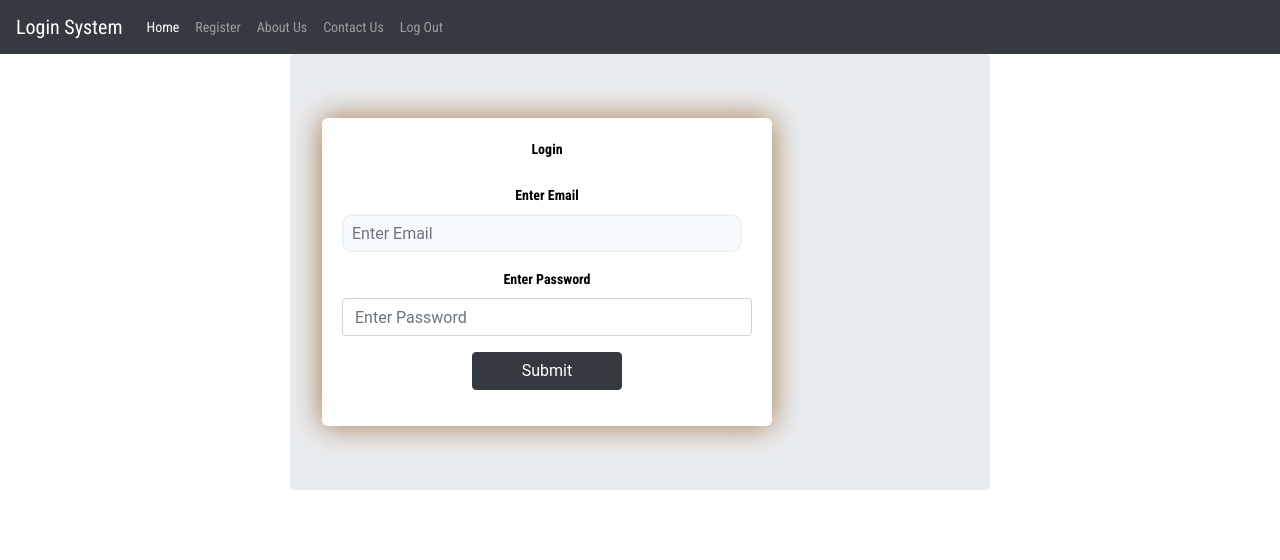
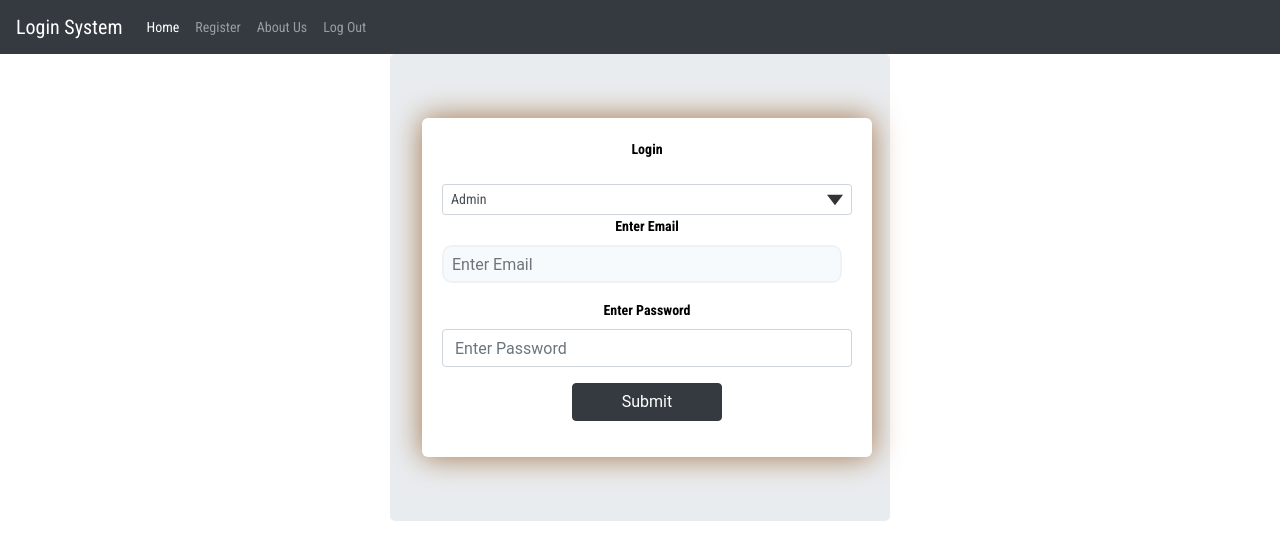
Before and after one commit to kaveri10/sprint3_login, a React (Create React App) app in the folder Sprint3_Login/: page / in a window 1280 px wide. Shown: the top 560 px of the page. Built offline with nearby package versions, Linux system fonts and the light colour scheme.

Commit message:
commited multi

```diff
--- a/Sprint3_Login/src/App.js
+++ b/Sprint3_Login/src/App.js
@@ -36,9 +36,7 @@ function App() {
             <Link to='/about'>
               <Nav.Link href="/about">About Us</Nav.Link>
             </Link>
-            <Link to='/contactus'>
-              <Nav.Link href="/contactus">Contact Us</Nav.Link>
-            </Link>
+
             <Link to='/'>
             <Nav.Link href="/">Log Out</Nav.Link>
             </Link>
@@ -52,7 +50,6 @@ function App() {
         <Route path='/welcome' component={WelcomeComponent} exact />
         <Route path='/' component={HomeUserComponent} exact />
         <Route path='/about' component={AboutUsComponent} exact/>
-        <Route path='/contactus' component={ContactForm} exact />
         <Route path='/register' component={RegisterUserComponent} exact/>
 
       </Switch>
--- a/Sprint3_Login/src/actions/register_user.js
+++ b/Sprint3_Login/src/actions/register_user.js
@@ -10,7 +10,8 @@ let registerUserAction = (user) => {
                         password : user.password,
                         phoneNo : user.phoneNo,
                         address : user.address,
-                        univName : user.univName
+                        univName : user.univName,
+                        role : user.role
                     },
                     {
                         "Content-type": "application/json; charset=UTF-8"
--- a/Sprint3_Login/src/components/about.js
+++ b/Sprint3_Login/src/components/about.js
@@ -1,12 +1,9 @@
 //About Us Component : CHECK WARNING.info FOR NOTES.....
-
-import MultipleLoginComponent from "./user_components/MultiLogin"
 
 
 const AboutUsComponent = () => {
     return (
         <div><h1>About Us Content ....</h1>
-        <MultipleLoginComponent></MultipleLoginComponent>
         </div>
     );
 }
--- a/Sprint3_Login/src/components/admin_components/admin.js
+++ b/Sprint3_Login/src/components/admin_components/admin.js
@@ -19,9 +19,9 @@ const AdminComponent = () => {
                     </Accordion.Toggle>
                     </Card.Header>
                     <Accordion.Collapse eventKey="0">
-                    {/* Search an Employee component */}
+
                     <Card.Body><SearchEmployee></SearchEmployee></Card.Body>
-                    {/* Search an Employee component */}
+
                     </Accordion.Collapse>
                 </Card>
                 <Card>
--- a/Sprint3_Login/src/components/admin_components/home_admin.js
+++ b/Sprint3_Login/src/components/admin_components/home_admin.js
@@ -15,7 +15,7 @@ const HomeAdminComponent = () => {
     return (
         <div>
             <h1>Admin Services</h1>
-            <AdminComponent></AdminComponent>
+            {/*<AdminComponent></AdminComponent>*/}
         </div>
     );
 }
--- a/Sprint3_Login/src/components/user_components/LoginUser.js
+++ b/Sprint3_Login/src/components/user_components/LoginUser.js
@@ -23,7 +23,7 @@ export const LoginUserComponent = (props) =>{
             justifyContent: "center",
             alignItems: "center"
         }}>
-            <Jumbotron style={{ width: 700 }}>
+            <Jumbotron style={{ width: 500 }}>
                 <Form onSubmit={handleSubmit}>
                     <Form.Group controlId="formGroupText">
                         <Form.Label>Login</Form.Label>
@@ -89,7 +89,7 @@ function handleSubmit(event) {
     const emailId = data.get('Email');
     const password = data.get('Password');
 
-    const userObj = new Login(emailId, password);
+    const userObj = new Login(emailId, password,"User");
     dispatch(UserLoginAction(userObj)).then(response => {
         alert("Login Successful!!");
         history.push('/welcome');
--- a/Sprint3_Login/src/components/user_components/MultiLogin.js
+++ b/Sprint3_Login/src/components/user_components/MultiLogin.js
@@ -23,7 +23,7 @@ export const MultipleLoginComponent = (props) =>{
             justifyContent: "center",
             alignItems: "center"
         }}>
-            <Jumbotron style={{ width: 700 }}>
+            <Jumbotron style={{ width: 500 }}>
                 <Form onSubmit={handleSubmit}>
                     <Form.Group controlId="formGroupText">
                         <Form.Label>Login</Form.Label>
@@ -31,7 +31,6 @@ export const MultipleLoginComponent = (props) =>{
 
                     <Form.Control size="sm" as="select" name="role">
                         <option>Admin</option>
-                        <option>HR</option>
                         <option>User</option>
                     </Form.Control>
                     <Form.Group controlId="formBasicEmail">
@@ -98,10 +97,10 @@ console.log(role);
     const loginObj = new Login(emailId, password,role);
     dispatch(UserLoginAction(loginObj)).then(response => {
         alert("Login Successful!!");
-        if(role==="HR"){
+        if(role==="Admin"){
             history.push('/');
 
-        }else{
+        }else if(role==="User"){
             history.push('/welcome');
         }
      })
--- a/Sprint3_Login/src/components/user_components/RegisterUser.js
+++ b/Sprint3_Login/src/components/user_components/RegisterUser.js
@@ -61,8 +61,9 @@ const phoneRegExp = /^((\\+[1-9]{1,4}[ \\-]*)|(\\([0-9]{2,3}\\)[ \\-]*)|([0-9]{2
               const password = values.password;
               const address =values.address;
               const univname =values.univname;
-              const userObj = new User(name, dob, email, password, phone, address,univname);
-             // console.log("user");
+              const role = 'User';
+              const userObj = new User(name, dob, email, password, phone, address,univname,role);
+                           // console.log("user");
               const flag=0;
              /* dispatch(getUserAction(userObj.emailId)).then(response=>{
                 alert("already exists");
--- a/Sprint3_Login/src/components/user_components/RegisterUserComponent.js
+++ b/Sprint3_Login/src/components/user_components/RegisterUserComponent.js
@@ -30,7 +30,7 @@ const RegisterUserComponent = () => {
             justifyContent: "center",
             alignItems: "center"
         }} classNamee="col-md-4">
-            <Jumbotron style={{ width: 600 }}>
+            <Jumbotron style={{ width: 500 }}>
                 <Form onSubmit={handleSubmit}>
                     <Form.Group controlId="formGroupText">
                         <Form.Label>Register</Form.Label>
@@ -194,8 +194,9 @@ function validateUserName(event)
     const password = data.get('pwd');
     const address = data.get('address');
     const univname = data.get('univname');
-
-    const userObj = new User(name, dob, email, password, phone, address,univname);
+    const role = 'User';
+    console.log(role);
+    const userObj = new User(name, dob, email, password, phone, address,univname,role);
     dispatch(registerUserAction(userObj)).then(response =>{
         alert("Registered successfully!!");
       }).catch(error => {
--- a/Sprint3_Login/src/components/user_components/home_user.js
+++ b/Sprint3_Login/src/components/user_components/home_user.js
@@ -8,8 +8,8 @@ import MultipleLoginComponent from './MultiLogin';
 const HomeUserComponent = () => {
     return (
         <div>
-       <LoginUserComponent></LoginUserComponent>
-       {/*<MultipleLoginComponent></MultipleLoginComponent>*/}
+       {/*<LoginUserComponent></LoginUserComponent>*/}
+       <MultipleLoginComponent></MultipleLoginComponent>
         </div>
     );
 }
--- a/Sprint3_Login/src/models/User.js
+++ b/Sprint3_Login/src/models/User.js
@@ -1,6 +1,6 @@
 class User {
 
-    constructor(name, dob, emailId,password,phoneNo,address,univName) {
+    constructor(name, dob, emailId,password,phoneNo,address,univName,role) {
        // this.userId = userId;
         this.name = name;
         this.dob = dob;
@@ -10,6 +10,7 @@ class User {
         this.phoneNo = phoneNo;
         this.address = address;
         this.univName = univName;
+        this.role = role;
     }
   }
 
```
Also changed, not shown: Sprint3_Login/src/components/admin_components/unlock.js (added), 2 other files (tests, documents, lock files or other folders).
